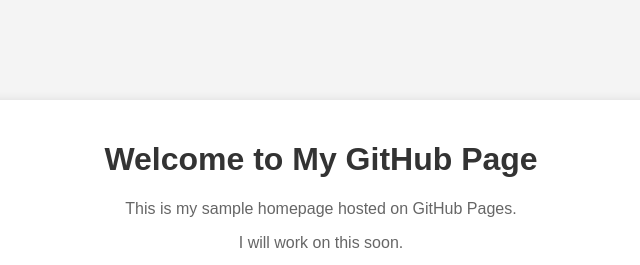
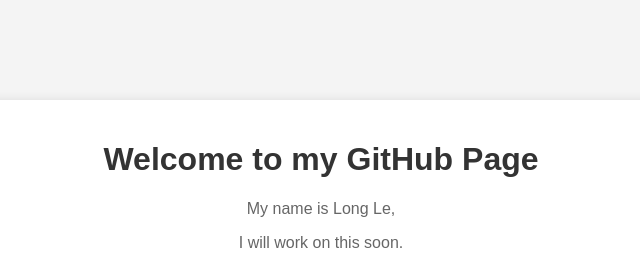
Before and after one commit to longle0702/longle0702.github.io, a plain HTML site: page index.html in a window 1280 px wide. Shown: the top 265 px of the page, without its empty margins (319-959 px from the left). Drawn offline with Linux system fonts and the light colour scheme.

Commit message:
Update index.html

```diff
--- a/index.html
+++ b/index.html
@@ -60,12 +60,12 @@
 </head>
 <body>
     <div class="container">
-        <h1>Welcome to My GitHub Page</h1>
-        <p>This is my sample homepage hosted on GitHub Pages.</p>
+        <h1>Welcome to my GitHub Page</h1>
+        <p>My name is Long Le,</p>
         <p>I will work on this soon.</p>
         <p>Check out my <a href="https://github.com/longle0702">GitHub profile</a>.</p>
         <div class="image-container">
-            <img src="https://th.bing.com/th/id/OIP.H7-DkHMBEgRT_2SPAATSWgHaEo?w=1728&h=1080&rs=1&pid=ImgDetMain" alt="Image Description">
+            <img src="https://i.ytimg.com/vi/52vzthjiyDQ/maxresdefault.jpg" alt="God Inosuke">
             <button class="button" onclick="alert('Thank you for visiting!')">Click Me</button>
         </div>
     </div>
```
